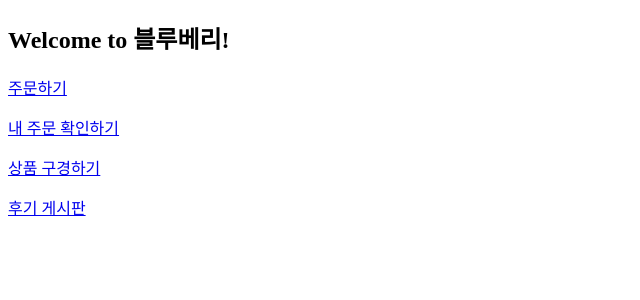
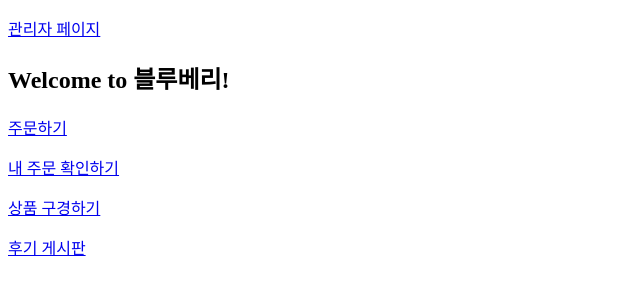
Before and after one commit to JiwonHwang01/Blueberry, a Django app: page / in a window 1280 px wide. Shown: the part 147-447 px from the top of the page, without its empty margins (0-640 px from the left). Run offline with Django 4.2, Linux system fonts and the light colour scheme; a user stored in the database is signed in.

Commit message:
[templates] 템플릿 수정

```diff
--- a/main/templates/main/home.html
+++ b/main/templates/main/home.html
@@ -1,8 +1,10 @@
 {% extends 'base.html' %}
 
 {% block content %}
+{% if user.is_staff %}
+    <p><a href ="{% url 'admin_dashboard' %}">관리자 페이지</a></p>
+{% endif %}
 <h2>Welcome to 블루베리!</h2>
-
 {% if user.is_authenticated %}
     <p><a href ="{% url 'create_order' %}">주문하기</a></p>
     <p><a href ="{% url 'order_list' %}">내 주문 확인하기</a></p>
--- a/orders/templates/orders/order_list.html
+++ b/orders/templates/orders/order_list.html
@@ -50,7 +50,7 @@
             </td>
             <td>
                 {% if order.status == 'shipping' %}
-                    <a href="{% url '' order.id %}">구매 확정</a>
+                    <a href="{% url 'complete_order' order.id %}">구매 확정</a>
                 {% elif order.status == 'pending' %}
                     <a href="{% url 'request_cancel' order.id %}">취소 요청</a>
                 {% endif %}
```
Also changed, not shown: db.sqlite3.
